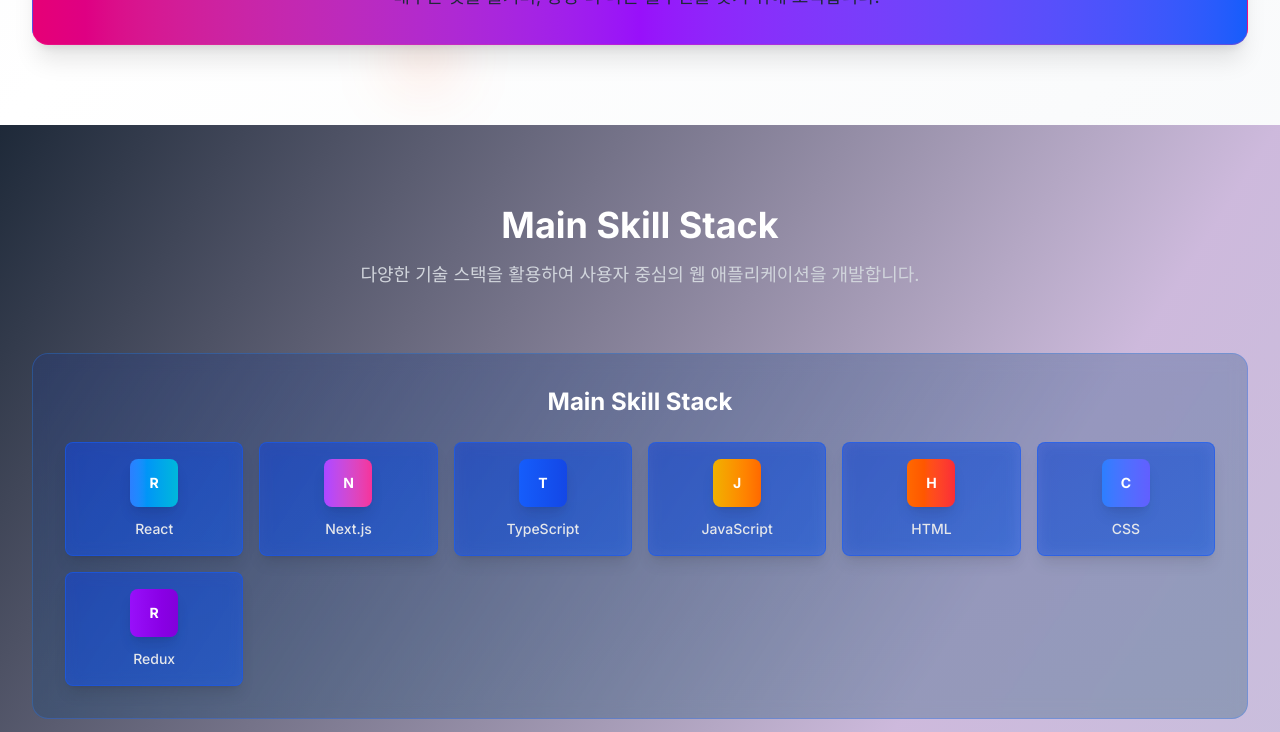
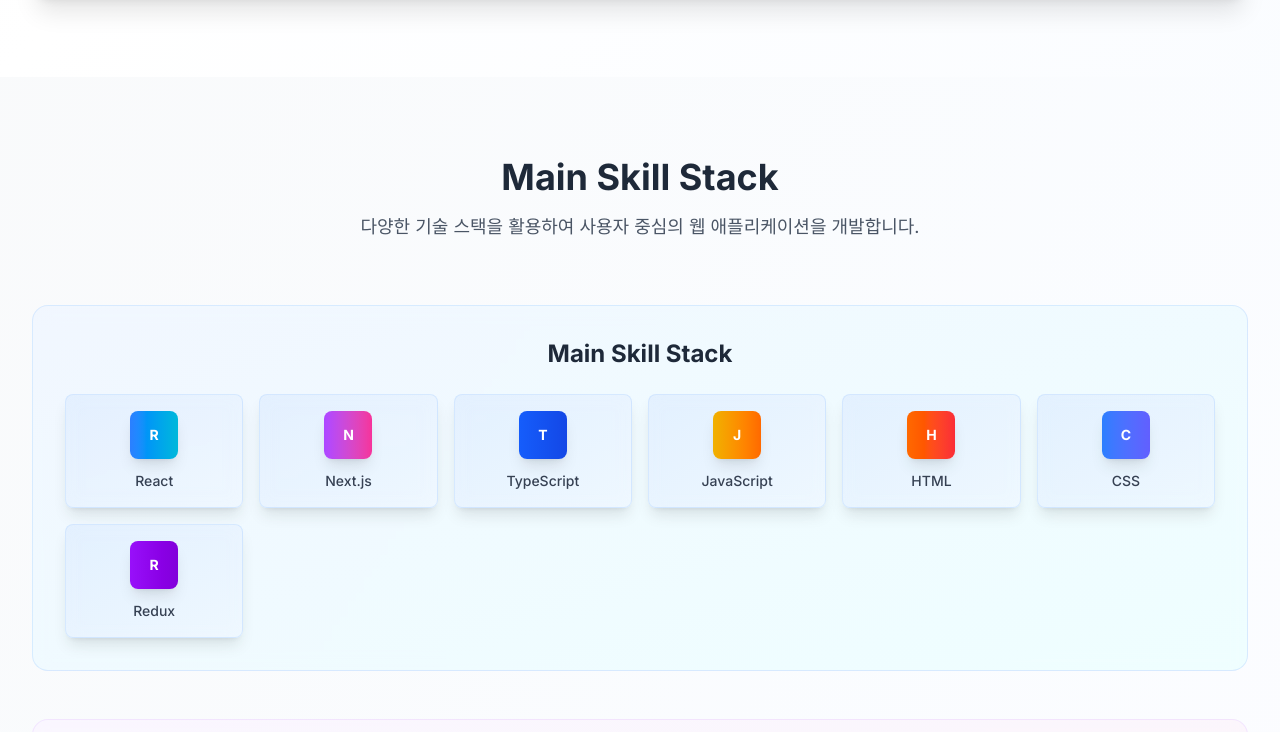
Before and after one commit to Dongyeon0123/DongYPortfolio, a Next.js app: page / in a window 1280 px wide. Shown: the part 2000-2732 px from the top of the page. Built offline with nearby package versions, Linux system fonts and the light colour scheme.

Commit message:
화이트모드 배경색 수정

```diff
--- a/src/app/globals.css
+++ b/src/app/globals.css
@@ -5,7 +5,7 @@
   --foreground: #171717;
   --text-color: #1f2937; /* 화이트모드: 진한 회색 */
   --hero-bg: #ffffff; /* 화이트모드: 흰색 배경 */
-  --hero-gradient: linear-gradient(to bottom right, #f3f4f6, #ffffff, #f9fafb); /* 화이트모드: 밝은 그라데이션 */
+  --hero-gradient: linear-gradient(135deg, #667eea 0%, #764ba2 100%); /* 화이트모드: 아름다운 그라데이션 */
 }
 
 @theme inline {
@@ -45,7 +45,7 @@
   --foreground: #ededed;
   --text-color: #f3f4f6; /* 다크모드: 밝은 회색 */
   --hero-bg: #0a0a0a; /* 다크모드: 어두운 배경 */
-  --hero-gradient: linear-gradient(to bottom right, #0f172a, #1e293b, #334155); /* 다크모드: 어두운 그라데이션 */
+  --hero-gradient: linear-gradient(135deg, #1e1b4b 0%, #312e81 100%); /* 다크모드: 어두운 그라데이션 */
 }
 
 .light {
@@ -53,7 +53,7 @@
   --foreground: #171717;
   --text-color: #1f2937; /* 화이트모드: 진한 회색 */
   --hero-bg: #ffffff; /* 화이트모드: 흰색 배경 */
-  --hero-gradient: linear-gradient(to bottom right, #f3f4f6, #ffffff, #f9fafb); /* 화이트모드: 밝은 그라데이션 */
+  --hero-gradient: linear-gradient(135deg, #667eea 0%, #764ba2 100%); /* 화이트모드: 아름다운 그라데이션 */
 }
 
 /* 다크모드 전환 애니메이션 */
--- a/src/components/About.tsx
+++ b/src/components/About.tsx
@@ -49,7 +49,7 @@
   ];
 
   return (
-    <section id="about" className="pt-32 pb-20 bg-gradient-to-br from-gray-100 via-white to-gray-50 dark:from-gray-900 dark:via-purple-900/20 dark:to-blue-900/20 relative overflow-hidden">
+    <section id="about" className="py-20 bg-gradient-to-br from-gray-50 via-white to-blue-50/30 dark:from-gray-900 dark:via-purple-900/20 dark:to-blue-900/20">
       {/* 떠다니는 동그란 애니메이션 요소들 */}
       <motion.div
         className="absolute top-10 right-10 w-20 h-20 bg-gradient-to-r from-pink-500/15 to-purple-500/15 rounded-full blur-xl"
@@ -107,11 +107,11 @@
         }}
       />
 
-      <div className="max-w-7xl mx-auto px-4 sm:px-6 lg:px-8 relative z-10">
+      <div className="max-w-7xl mx-auto px-4 sm:px-6 lg:px-8">
         <motion.div
           initial={{ opacity: 0, y: 20 }}
           whileInView={{ opacity: 1, y: 0 }}
-          transition={{ duration: 0.8 }}
+          transition={{ duration: 0.4 }}
           viewport={{ once: true }}
           className="text-center mb-16"
         >
--- a/src/components/Experience.tsx
+++ b/src/components/Experience.tsx
@@ -25,7 +25,7 @@
   };
 
   return (
-    <section id="experience" className="py-20 bg-gradient-to-br from-gray-800 via-purple-900/20 to-pink-900/20">
+    <section id="experience" className="py-20 bg-gradient-to-br from-gray-50 via-blue-50/30 to-purple-50/30 dark:from-gray-800 dark:via-purple-900/20 dark:to-pink-900/20">
       <div className="max-w-7xl mx-auto px-4 sm:px-6 lg:px-8">
         <motion.div
           initial={{ opacity: 0, y: 20 }}
@@ -34,10 +34,10 @@
           viewport={{ once: true }}
           className="text-center mb-16"
         >
-          <h2 className="text-3xl md:text-4xl font-bold text-white mb-4">
+          <h2 className="text-3xl md:text-4xl font-bold text-gray-800 dark:text-white mb-4">
             Experience & Growth
           </h2>
-          <p className="text-lg text-gray-300 max-w-3xl mx-auto">
+          <p className="text-lg text-gray-600 dark:text-gray-300 max-w-3xl mx-auto">
             다양한 기술을 활용한 프로젝트 경험과 지속적인 성장 과정을 소개합니다.
           </p>
         </motion.div>
--- a/src/components/Projects.tsx
+++ b/src/components/Projects.tsx
@@ -53,7 +53,7 @@
   };
 
   return (
-    <section id="projects" className="py-20 bg-gradient-to-br from-gray-900 via-blue-900/20 to-purple-900/20">
+    <section id="projects" className="py-20 bg-gradient-to-br from-gray-50 via-purple-50/30 to-blue-50/30 dark:from-gray-900 dark:via-blue-900/20 dark:to-purple-900/20">
       <div className="max-w-7xl mx-auto px-4 sm:px-6 lg:px-8">
         <motion.div
           initial={{ opacity: 0, y: 20 }}
@@ -62,10 +62,10 @@
           viewport={{ once: true }}
           className="text-center mb-16"
         >
-          <h2 className="text-3xl md:text-4xl font-bold text-white mb-4">
+          <h2 className="text-3xl md:text-4xl font-bold text-gray-800 dark:text-white mb-4">
             Project Portfolio
           </h2>
-          <p className="text-lg text-gray-300 max-w-3xl mx-auto">
+          <p className="text-lg text-gray-600 dark:text-gray-300 max-w-3xl mx-auto">
             다양한 프로젝트를 통해 기술을 발전시키고 사용자 경험을 개선해왔습니다.
           </p>
         </motion.div>
--- a/src/components/Skills.tsx
+++ b/src/components/Skills.tsx
@@ -9,37 +9,37 @@
       title: 'Main Skill Stack',
       category: 'frontend' as const,
       color: 'from-blue-500 to-cyan-500',
-      bgColor: 'bg-gradient-to-br from-blue-900/30 to-cyan-900/30',
-      borderColor: 'border-blue-500/30',
-      cardBg: 'from-blue-700/50 to-blue-600/50',
-      cardBorder: 'border-blue-600/50'
+      bgColor: 'bg-gradient-to-br from-blue-50/80 to-cyan-50/80 dark:from-blue-900/30 dark:to-cyan-900/30',
+      borderColor: 'border-blue-200/50 dark:border-blue-500/30',
+      cardBg: 'from-blue-100/60 to-blue-50/60 dark:from-blue-700/50 dark:to-blue-600/50',
+      cardBorder: 'border-blue-200/50 dark:border-blue-600/50'
     },
     {
       title: 'Mobile Development',
       category: 'mobile' as const,
       color: 'from-purple-500 to-pink-500',
-      bgColor: 'bg-gradient-to-br from-purple-900/30 to-pink-900/30',
-      borderColor: 'border-purple-500/30',
-      cardBg: 'from-purple-700/50 to-purple-600/50',
-      cardBorder: 'border-purple-600/50'
+      bgColor: 'bg-gradient-to-br from-purple-50/80 to-pink-50/80 dark:from-purple-900/30 dark:to-pink-900/30',
+      borderColor: 'border-purple-200/50 dark:border-purple-500/30',
+      cardBg: 'from-purple-100/60 to-purple-50/60 dark:from-purple-700/50 dark:to-purple-600/50',
+      cardBorder: 'border-purple-200/50 dark:border-purple-600/50'
     },
     {
       title: 'Tools & Collaboration',
       category: 'tools' as const,
       color: 'from-green-500 to-emerald-500',
-      bgColor: 'bg-gradient-to-br from-green-900/30 to-emerald-900/30',
-      borderColor: 'border-green-500/30',
-      cardBg: 'from-green-700/50 to-green-600/50',
-      cardBorder: 'border-green-600/50'
+      bgColor: 'bg-gradient-to-br from-green-50/80 to-emerald-50/80 dark:from-green-900/30 dark:to-emerald-900/30',
+      borderColor: 'border-green-200/50 dark:border-green-500/30',
+      cardBg: 'from-green-100/60 to-green-50/60 dark:from-green-700/50 dark:to-green-600/50',
+      cardBorder: 'border-green-200/50 dark:border-green-600/50'
     },
     {
       title: '학습 & 경험 기술',
       category: 'learning' as const,
       color: 'from-orange-500 to-red-500',
-      bgColor: 'bg-gradient-to-br from-orange-900/30 to-red-900/30',
-      borderColor: 'border-orange-500/30',
-      cardBg: 'from-orange-700/50 to-orange-600/50',
-      cardBorder: 'border-orange-600/50'
+      bgColor: 'bg-gradient-to-br from-orange-50/80 to-red-50/80 dark:from-orange-900/30 dark:to-red-900/30',
+      borderColor: 'border-orange-200/50 dark:border-orange-500/30',
+      cardBg: 'from-orange-100/60 to-orange-50/60 dark:from-orange-700/50 dark:to-orange-600/50',
+      cardBorder: 'border-orange-200/50 dark:border-orange-600/50'
     }
   ];
 
@@ -75,7 +75,7 @@
   };
 
   return (
-    <section id="skills" className="py-20 bg-gradient-to-br from-gray-800 via-purple-900/30 to-blue-900/30">
+    <section id="skills" className="py-20 bg-gradient-to-br from-gray-50 via-blue-50/30 to-purple-50/30 dark:from-gray-800 dark:via-purple-900/30 dark:to-blue-900/30">
       <div className="max-w-7xl mx-auto px-4 sm:px-6 lg:px-8">
         <motion.div
           initial={{ opacity: 0, y: 20 }}
@@ -84,10 +84,10 @@
           viewport={{ once: true }}
           className="text-center mb-16"
         >
-          <h2 className="text-3xl md:text-4xl font-bold text-white mb-4">
+          <h2 className="text-3xl md:text-4xl font-bold text-gray-800 dark:text-white mb-4">
             Main Skill Stack
           </h2>
-          <p className="text-lg text-gray-300 max-w-3xl mx-auto">
+          <p className="text-lg text-gray-600 dark:text-gray-300 max-w-3xl mx-auto">
             다양한 기술 스택을 활용하여 사용자 중심의 웹 애플리케이션을 개발합니다.
           </p>
         </motion.div>
@@ -102,7 +102,7 @@
             className={`mb-12 p-8 rounded-2xl backdrop-blur-sm border ${category.bgColor} ${category.borderColor}`}
           >
             <motion.h3
-              className="text-2xl font-bold text-white mb-6 text-center"
+              className="text-2xl font-bold text-gray-800 dark:text-white mb-6 text-center"
               initial={{ opacity: 0, x: -20 }}
               whileInView={{ opacity: 1, x: 0 }}
               transition={{ duration: 0.6, delay: categoryIndex * 0.2 + 0.2 }}
@@ -140,7 +140,7 @@
                       {skill.name.charAt(0)}
                     </motion.div>
                     <motion.p
-                      className="text-sm font-medium text-gray-200 group-hover:text-white transition-colors duration-500 ease-out"
+                      className="text-sm font-medium text-gray-700 dark:text-gray-200 group-hover:text-gray-900 dark:group-hover:text-white transition-colors duration-500 ease-out"
                       whileHover={{ scale: 1.05 }}
                       transition={{ duration: 0.2, ease: "easeOut" }}
                     >
@@ -165,7 +165,7 @@
           className="text-center mt-16"
         >
           <motion.div
-            className="bg-gradient-to-r from-pink-600 via-purple-600 to-blue-600 text-white p-8 rounded-2xl shadow-xl border border-pink-500/30"
+            className="bg-gradient-to-r from-pink-100 via-purple-100 to-blue-100 dark:from-pink-600 dark:via-purple-600 dark:to-blue-600 text-gray-800 dark:text-white p-8 rounded-2xl shadow-xl border border-pink-200/50 dark:border-pink-500/30"
             whileHover={{ scale: 1.02, y: -5 }}
             transition={{ duration: 0.2 }}
           >
```
Also changed, not shown: src/components/Contact.tsx (+5 -5 lines).
